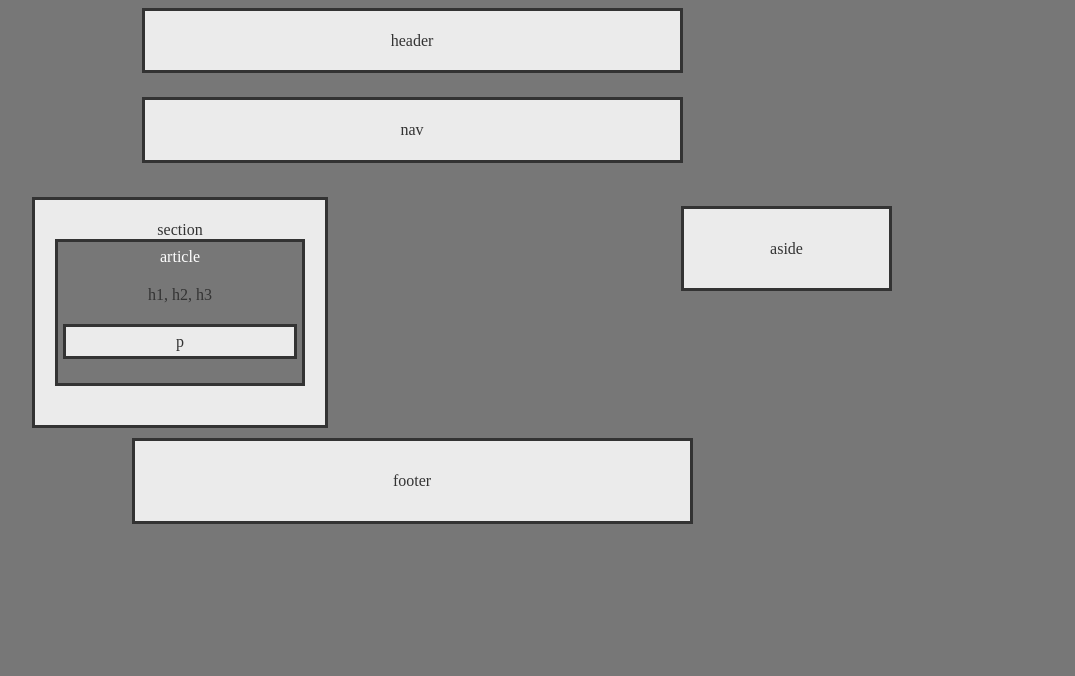
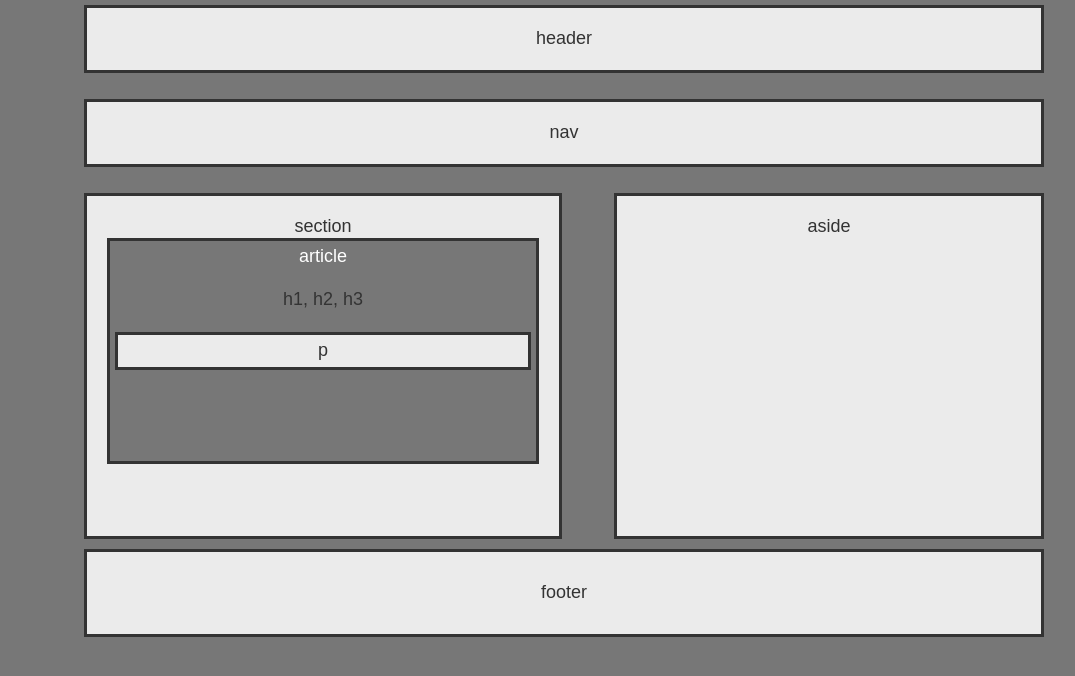
Before and after one commit to tc0357/HW-Wireframe, a plain HTML site: page index.html in a window 1280 px wide. Shown: the whole page, without its empty margins (76-1151 px from the left). Drawn offline with Linux system fonts and the light colour scheme.

Commit message:
Final HW Wireframe

```diff
--- a/index.html
+++ b/index.html
@@ -1,5 +1,6 @@
 <!DOCTYPE html>
 <html>
+
 <head>
     <meta charset="UTF-8">
     <title>Positioning</title>
@@ -10,35 +11,47 @@
 
     <div id="header">
         <center>header</center>
-        </div><br>
+    </div>
+    <br>
 
     <div id="nav">
         <center>nav</center>
-        </div><br>
-
-        <section id="section">
+    </div>
+    <br>
+    <div id="row">
+        <section>
             <center>section</center>
             <div id="article">
-            <font color="white"><center>article</center></font>
+                <font color="white">
+                    <center>article</center>
+                </font>
 
-                <br><div id="h1,h2,h3">
+                <br>
+                <div id="h1,h2,h3">
                     <center>h1, h2, h3</center>
-                </div><br>
+                </div>
+                <br>
 
                 <div id="p">
                     <center>p</center>
-                </div><br>
+                </div>
+                <br>
 
-            </div><br>
-        </section><br>
+            </div>
+            <br>
+        </section>
+
 
         <div id="aside">
             <center>aside</center>
-        </div><br>
+        </div>
+    </div>
+    <br>
 
     <div id="footer">
         <center>footer</center>
-        </div><br>
+    </div>
+    <br>
 
 </body>
 
--- a/style.css
+++ b/style.css
@@ -1,52 +1,44 @@
 body {
-    font-family: Arial, "Helvetica Neue", Helvetica, sans-serif
+    font-family: Arial, "Helvetica Neue", Helvetica, sans-serif;
     font-size: 18px;
     line-height: 120%;
     color: #333;
     width: 960px;
     background: #777;
+    margin: auto;
   }
 
 #header {
     background: #ebebeb;
     padding: 20px;
     border: solid;
-    margin-left: auto;
-    margin-right: auto;
     margin-top: 5px;
     margin-bottom: 5px;
-    width: 495px;
-    clear: both;
 }
 
 #nav {
     background: #ebebeb;
     padding: 20px;
     border: solid;
-    margin-left: auto;
-    margin-right: auto;
     margin-top: 0;
     margin-bottom: 5px;
-    width: 495px;
-    clear: both;
 }
 
-#section {
+section {
     background: #ebebeb;
     padding: 20px;
     border: solid;
-    margin-top: 10px;
     margin-bottom: 10px;
-    margin-left: 100px;
-    margin-right: auto;
-    width: 250px;
+    width: 45%;
     float: left;
+    height: 100%;
 }
 
 #article {
     background: #777;
     padding: 5px;
     border: solid;
+    height: 70%;
     position: relative;
 
 }
@@ -66,17 +58,21 @@ body {
 
 #aside {
     background: #ebebeb;
-    padding: 30px;
+    padding: 20px;
     border: solid;
-    width: 145px;
+    width: 40%;
     float: right;
+    height: 100%;
 }
 
 #footer {
     background: #ebebeb;
     padding: 30px;
     border: solid;
-    margin: auto;
-    width: 495px;
     clear: both;
 }
+
+#row {
+    width: 100%;
+    height: 300px;
+}
```
Lines whose indentation alone changed are shown as unchanged.
